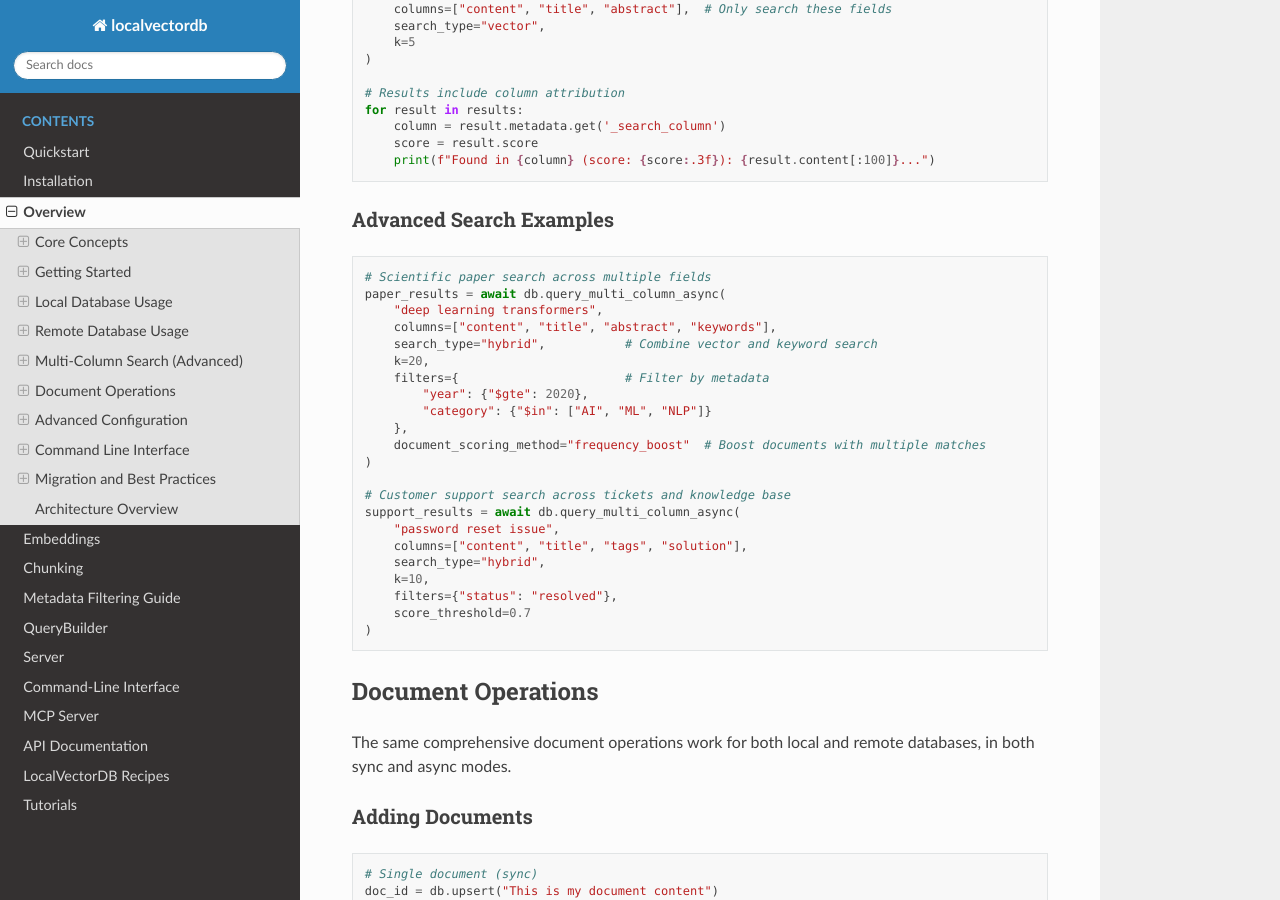
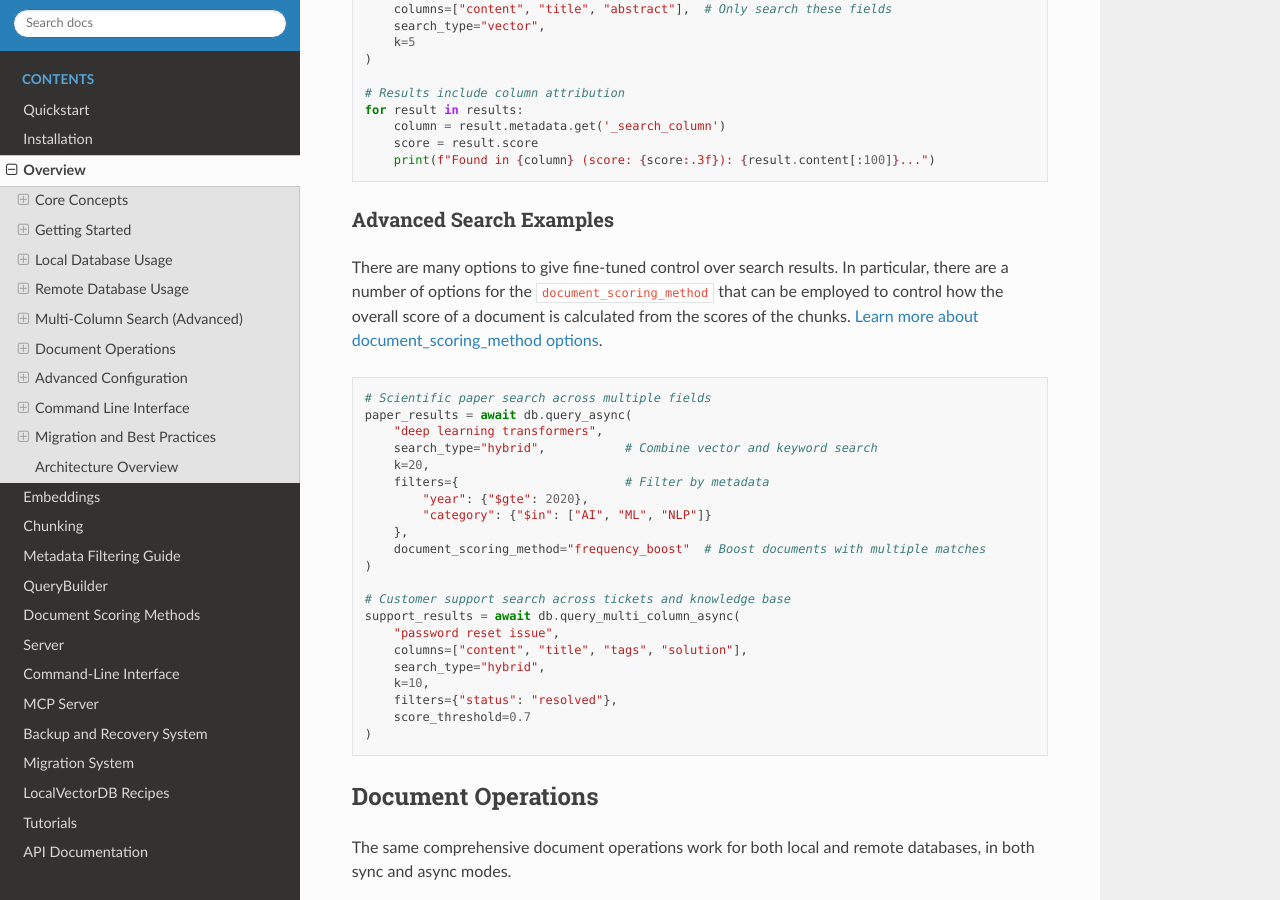
Before and after one commit to thomas-villani/localvectordb, a Sphinx documentation site: the page built from docs/source/overview.rst, in a window 1280 px wide and 900 px high, scrolled down 6416 px. Built offline with Sphinx 7.4.7 and the Read the Docs theme 3.1.0, drawn with Linux system fonts in a browser that asks for light colours; pages that are not in the unit, such as notebooks, are missing from menus.

Commit message:
Add comprehensive document scoring methods documentation
- Add new detailed document-scoring.rst explaining all scoring methods
- Update index.rst to include document-scoring in main docs navigation
- Fix modules index references for migration and remove async modules
- Enhance overview.rst with links and examples referencing document scoring options
- Improve multi-column search section formatting and clarify usage of scoring methods

```diff
--- a/docs/source/index.rst
+++ b/docs/source/index.rst
@@ -33,9 +33,12 @@
    chunking
    metadata.filtering
    querybuilder
+   document-scoring
    server/index
    cli
    mcp
-   modules/index
+   backup
+   migrations
    recipes
    tutorials/index
+   modules/index
--- a/docs/source/modules/index.rst
+++ b/docs/source/modules/index.rst
@@ -13,11 +13,9 @@
    localvectordb.factory
    localvectordb.client
    localvectordb.backup
-   localvectordb.migrations
+   localvectordb.migration
    localvectordb.versioning
    localvectordb.utils
-   localvectordb.async_database
-   localvectordb.async_client
    localvectordb_server.routes
    localvectordb_server.config
    localvectordb_server.cli
--- a/docs/source/overview.rst
+++ b/docs/source/overview.rst
@@ -310,7 +310,7 @@
 Multi-column search is LocalVectorDB's most powerful feature, allowing you to search across both document content and metadata fields simultaneously.
 
 Enabling Multi-Column Search
-^^^^^^^^^^^^^^^^^^^^^^^^^^^^^
+^^^^^^^^^^^^^^^^^^^^^^^^^^^^
 
 First, enable embeddings on metadata fields in your schema:
 
@@ -355,14 +355,16 @@
        print(f"Found in {column} (score: {score:.3f}): {result.content[:100]}...")
 
 Advanced Search Examples
-^^^^^^^^^^^^^^^^^^^^^^^^^
+^^^^^^^^^^^^^^^^^^^^^^^^
+There are many options to give fine-tuned control over search results. In particular, there are a number of options
+for the ``document_scoring_method`` that can be employed to control how the overall score of a document is calculated
+from the scores of the chunks. :doc:`Learn more about document_scoring_method options<document-scoring>`.
 
 .. code-block:: python
 
    # Scientific paper search across multiple fields
-   paper_results = await db.query_multi_column_async(
+   paper_results = await db.query_async(
        "deep learning transformers",
-       columns=["content", "title", "abstract", "keywords"],
        search_type="hybrid",           # Combine vector and keyword search
        k=20,
        filters={                       # Filter by metadata
```
Also changed, not shown: docs/source/document-scoring.rst (added, +117 -0 lines).
